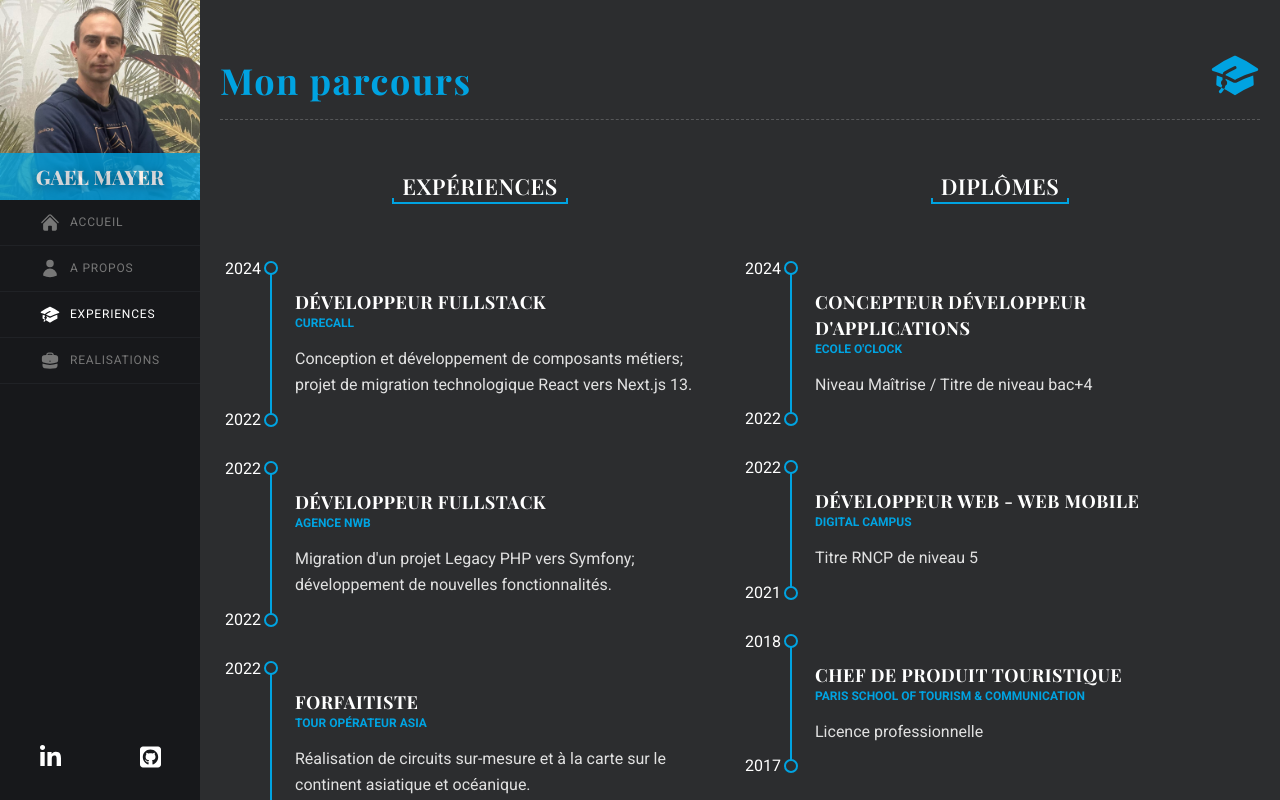
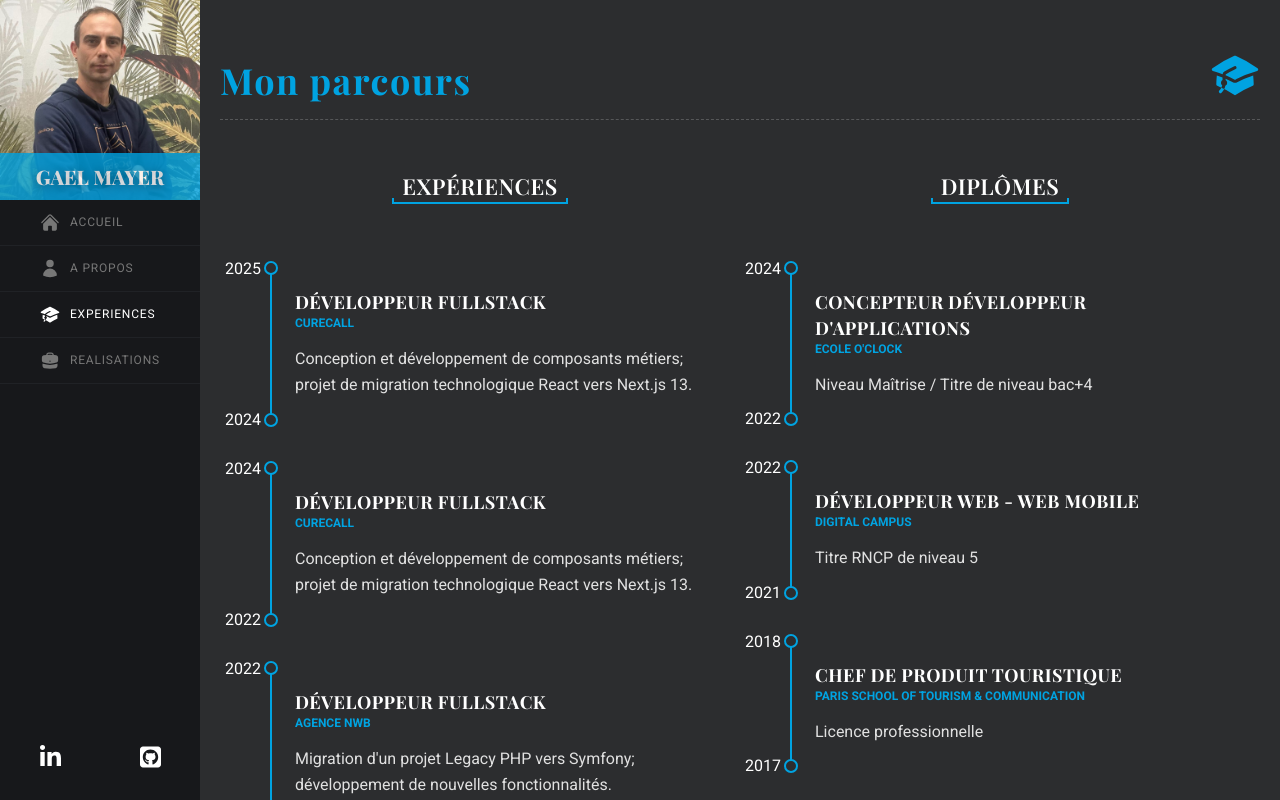
Before and after one commit to Gmayer111/resume, a Next.js app: page /resume in a window 1280 px wide. Shown: the top 800 px of the page. Built offline with nearby package versions, Linux system fonts and the light colour scheme.

Commit message:
feat: update experiences detail

```diff
--- a/src/app/resume/data/experiences.ts
+++ b/src/app/resume/data/experiences.ts
@@ -4,6 +4,15 @@ export const experiences: TListItem[] = [
   {
     title: "Expériences",
     items: [
+      {
+        mainTitle: "Développeur Fullstack",
+        subTitle: "Curecall",
+        link: "https://www.curecall.fr/",
+        content:
+          "Conception et développement de composants métiers; projet de migration technologique React vers Next.js 13.",
+        startDate: "2024",
+        endDate: "2025",
+      },
       {
         mainTitle: "Développeur Fullstack",
         subTitle: "Curecall",
```
